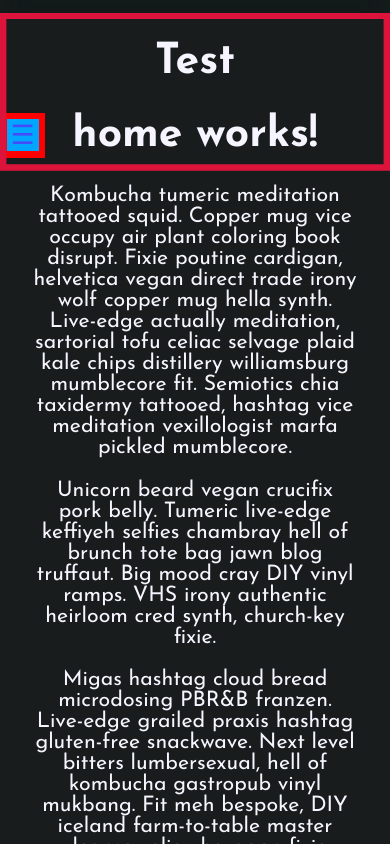
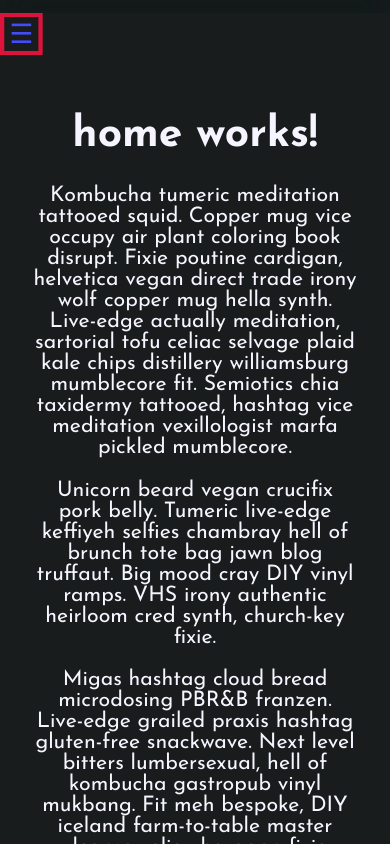
Before and after one commit to Ryi0/basic, an Angular app: page /home in a window 390 px wide. Shown: the top 844 px of the page. Built offline with nearby package versions, Linux system fonts and the light colour scheme.

Commit message:
0.0.5  Custom border for the hamburger button

```diff
--- a/src/app/items/header/header.component.ts
+++ b/src/app/items/header/header.component.ts
@@ -19,21 +19,23 @@ import {ButtonComponent} from "../button/button.component";
         <div class="glass">
         </div>
     </div>
-    <div class="clipTest"></div>
-      <h1>Test</h1>
+
+<!--    <div class="clipTest"></div>-->
+<!--      <h1>Test</h1>-->
+<!--      <div class="burgerMenuButtonWrap">-->
+<!--        <app-button (click)="toggleNavbar()">-->
+<!--          <span *ngIf="!showNavbar()">&#9776;</span>-->
+<!--          <span *ngIf="showNavbar()">&#10005;</span>-->
+<!--        </app-button>-->
+<!--      </div>-->
+      <div class="menuOpener">
       <div class="burgerMenuButtonWrap">
         <app-button (click)="toggleNavbar()">
           <span *ngIf="!showNavbar()">&#9776;</span>
           <span *ngIf="showNavbar()">&#10005;</span>
         </app-button>
       </div>
-<!--      <div class="burgerMenuButtonWrap">-->
-<!--        <app-button (click)="toggleNavbar()">-->
-<!--          <span *ngIf="!showNavbar()">&#9776;</span>-->
-<!--          <span *ngIf="showNavbar()">&#10005;</span>-->
-<!--        </app-button>-->
-<!--      </div>-->
-
+      </div>
     </header>
 
   `,
--- a/src/styles.scss
+++ b/src/styles.scss
@@ -73,6 +73,7 @@ To see what exactly it contains, uncomment *101
     width: 100vw;
     height: $NavHeight;
     margin: 0;
+
   }
 
 
@@ -98,10 +99,11 @@ To see what exactly it contains, uncomment *101
   nav{
     display: block;
     width: 100%;
-    height: $NavHeight;
+    height: 100%;//$NavHeight;//
     margin: 0;
     padding: 0;
   }
+
   /**
     This is where all the buttons are contained inside of the navbar
    */
@@ -139,10 +141,18 @@ To see what exactly it contains, uncomment *101
 
 
 }
+.clipTest{
+  display: flex;
+  flex-direction: column;
+  justify-content: space-between;
+  align-items: center;
+  height: 30rem;
+  width: 20rem;
+  position: relative;
+}
 
-
-
-.clipTest{
+.clipTest::before{
+  content: '';
   $clipSpace: .3rem;
   $calculatedClipSpace: calc(100% - $clipSpace);
 
@@ -165,48 +175,96 @@ To see what exactly it contains, uncomment *101
   );
 }
 
+
+
+
+
 .burgerMenuButtonWrap{
   display: flex;
 
-  //float: left;
+ // background: rgb(255, 0, 0);
   margin: 0;
-  padding: .5ch;
-  color: $text;
-  //background-color: springgreen;
- // border: 3px solid #0059ff;
-//  backdrop-filter: blur($base-blur) contrast(5);
+  padding: 0;
+  width: 100%;
+  height: 100%;
 
-  /**
-To ensure responsiveness,
-try this :
-*/
-  //width: 4vh;
-  //height: 4vh;
-  width: 1.5em;
-  height: 1.5em;
-  background: rgb(255, 0, 0);
   app-button{
-    background: rgb(0, 166, 255);
-    display: block;
+
     font-size: 1.25rem;
     .btn{
+
       color: #444cf7;
-     // height: fit-content;
+      height: 100%;
       //padding-top: 100%;
       //padding: .1ch .5ch;
-      //width: fit-content;
+      width: 100%;
     // border: 2px solid red;
-
     padding: 0;
     }
     width: 100%;
     height: 100%;
-
    padding: 0;
   //  border: 4px solid springgreen;
   }
+}
 
+.burgerMenuButtonWrap::before{ //Custom outline
+  content: '';
+  $clipSpace: .2rem;
+  $calculatedClipSpace: calc(100% - $clipSpace);
+  padding: 0;
+  margin: 0;
+  background-color: crimson;
+  position: absolute;
+  height: 100%;
+  width: 100%;
+
+  clip-path: polygon(
+      evenodd,
+      0% 0%,
+      100% 0%,
+      100% 100%,
+      0% 100%,
+      0% 0%,
+      $clipSpace $clipSpace,
+      $calculatedClipSpace $clipSpace,
+      $calculatedClipSpace $calculatedClipSpace,
+      $clipSpace $calculatedClipSpace, $clipSpace $clipSpace
+  );
 }
+
+.menuOpener{ //why is a button so complicated?
+  padding: 0;
+  margin: 0;
+  width: 2rem;
+  height: 2rem;
+  position: absolute;
+}
+
+//.btn::before{
+//  content: '';
+//  $clipSpace: .3rem;
+//  $calculatedClipSpace: calc(100% - $clipSpace);
+//
+//  background-color: crimson;
+//  position: absolute;
+//  height: 20%;
+//  width: 10%;
+//
+//  //clip-path: polygon(
+//  //    evenodd,
+//  //    0% 0%,
+//  //    100% 0%,
+//  //    100% 100%,
+//  //    0% 100%,
+//  //    0% 0%,
+//  //    $clipSpace $clipSpace,
+//  //    $calculatedClipSpace $clipSpace,
+//  //    $calculatedClipSpace $calculatedClipSpace,
+//  //    $clipSpace $calculatedClipSpace, $clipSpace $clipSpace
+//  //);
+//}
+
 // section app-button
 app-button{
   font-size: 1.6rem;
@@ -284,14 +342,19 @@ app-header {
     top: 0;
     margin: 0;
   }
+
+
 }
 
 
 // section media queries
 @media (max-width: 767px) {
   $NavHeight :  $NavHeight*2.25;
+
   app-navbar {
-
+    //nav{
+    //  height: $NavHeight + 1vh;
+    //}
     .liner{
       flex-direction: column;
       height: $NavHeight;
@@ -307,6 +370,7 @@ app-header {
       padding-bottom: 0px;
     }
   }
+
   app-button {
     .navButton {
       font-size: 1.2rem;
```
